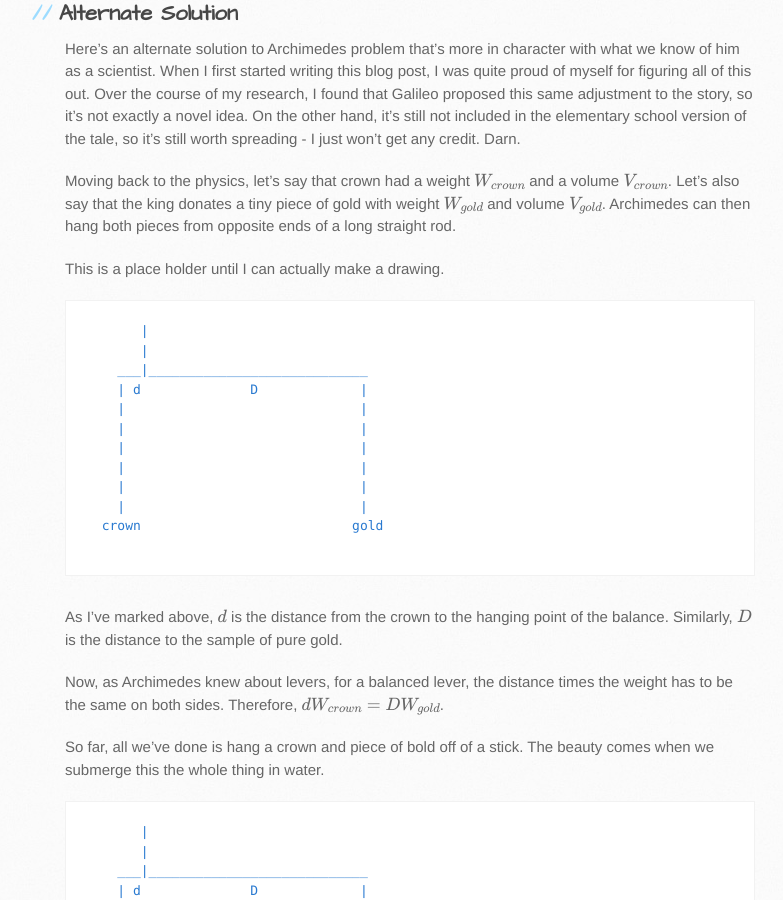
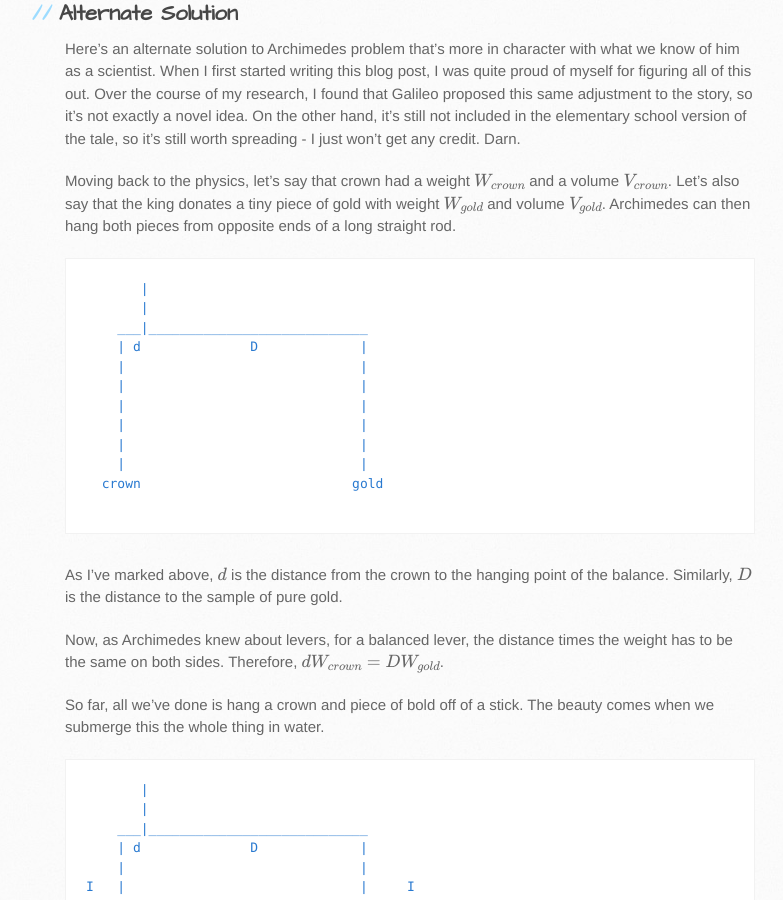
Before and after one commit to rprospero/rprospero.github.io, a Jekyll site: the page built from _posts/2014-06-29-unsubstatiated-rumors-about-archimedes.md, in a window 1280 px wide and 900 px high, scrolled down 1678 px. Shown: the whole window, without its empty margins (105-888 px from the left). Built offline with Jekyll 4.4.1, drawn with Linux system fonts in a browser that asks for light colours; formulas are drawn with MathJax 3.

Commit message:
Stopped apologizing for my ascii art.

```diff
--- a/_posts/2014-06-29-unsubstatiated-rumors-about-archimedes.md
+++ b/_posts/2014-06-29-unsubstatiated-rumors-about-archimedes.md
@@ -113,8 +113,6 @@ king donates a tiny piece of gold with weight $$W_{gold}$$ and volume
 $$V_{gold}$$. Archimedes can then hang both pieces from opposite ends
 of a long straight rod.
 
-This is a place holder until I can actually make a drawing.
-
 ~~~~~~~
        |
        |
```
